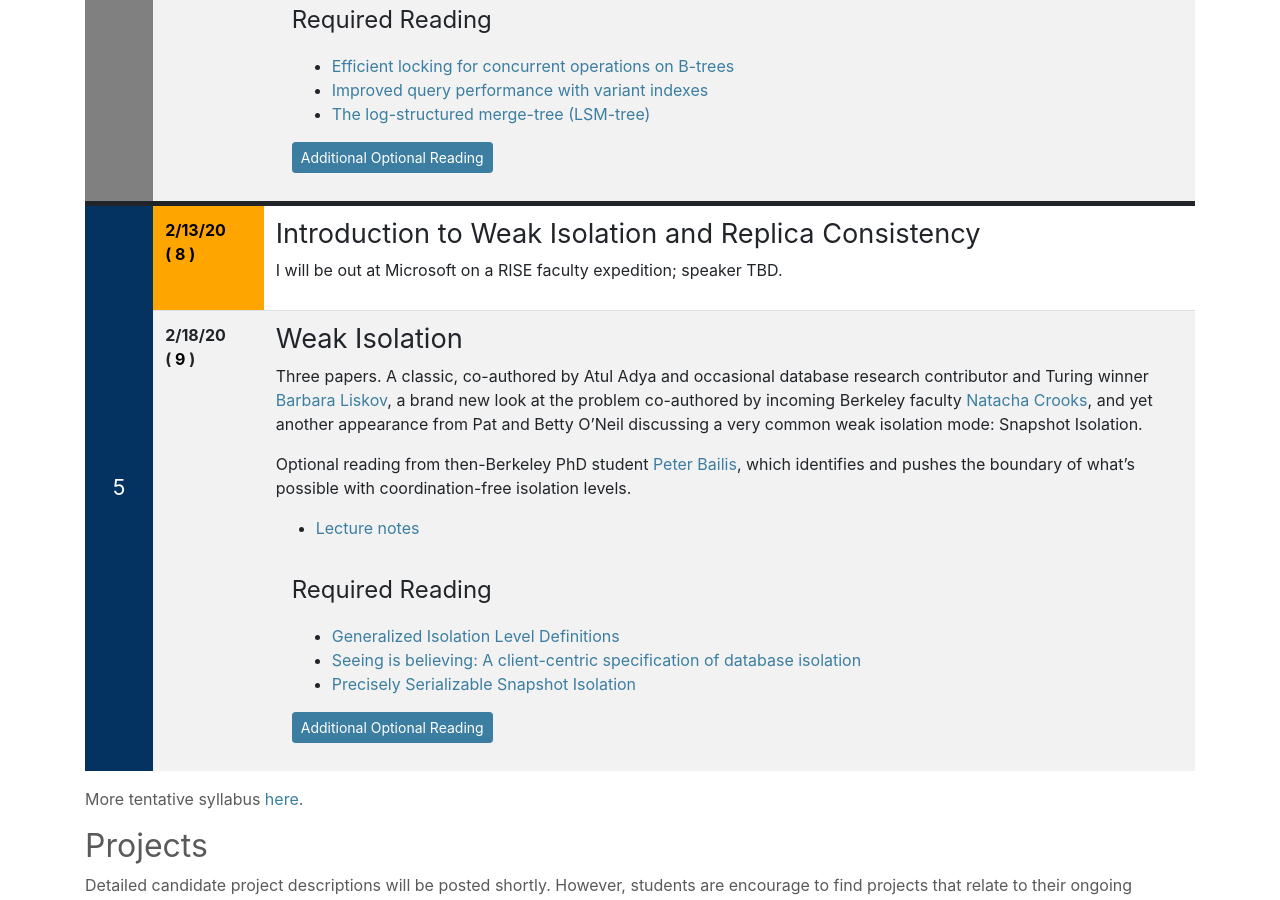
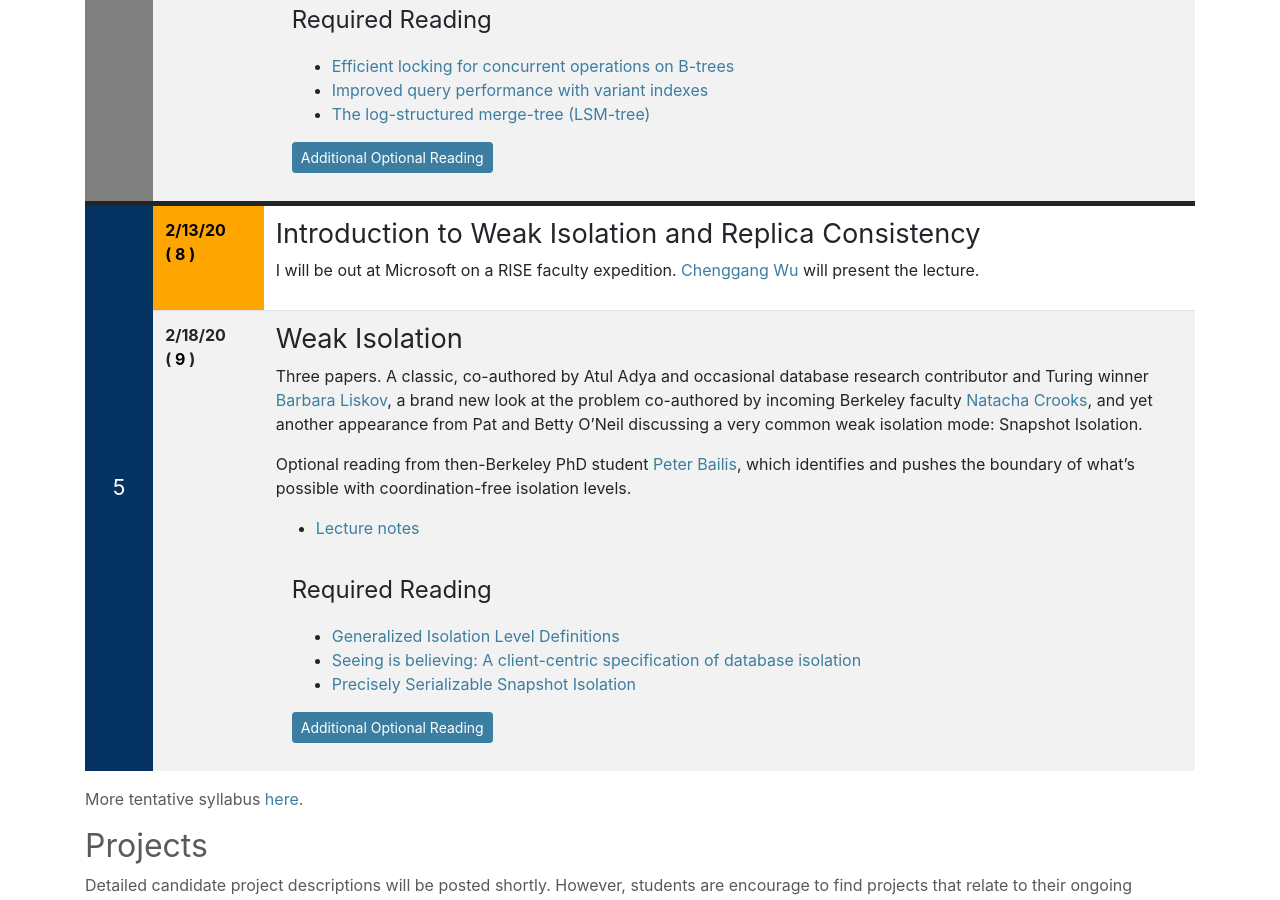
Before and after one commit to jhellerstein/CS286-Sp20, a Jekyll site: the page built from index.md, in a window 1280 px wide and 900 px high, scrolled down 3591 px. Built offline with Jekyll 4.4.1, drawn with Linux system fonts in a browser that asks for light colours; nearby versions of some CDN libraries; our own code applies the rules of GitHub Pages for plain Markdown files.

Commit message:
CGWu guest lecture

```diff
--- a/index.md
+++ b/index.md
@@ -230,7 +230,7 @@ Optional reading for those who are curious about concurrency and recovery for ex
 
 {% include syllabus_entry %}
 ## Introduction to Weak Isolation and Replica Consistency
-I will be out at Microsoft on a RISE faculty expedition; speaker TBD.
+I will be out at Microsoft on a RISE faculty expedition. [Chenggang Wu](http://cgwu.io/) will present the lecture.
 
 {% include syllabus_entry %}
 ## Weak Isolation
```
